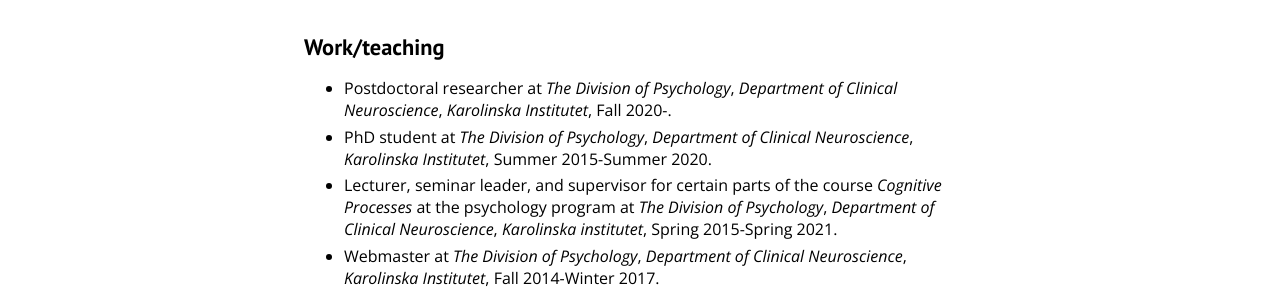
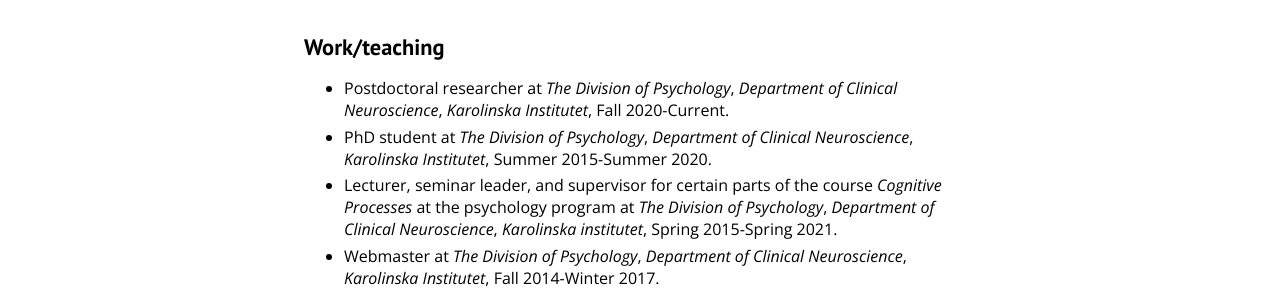
Before and after one commit to Speldosa/Speldosa.github.io, a Jekyll site: the page built from about/cv.md, in a window 1280 px wide. Shown: the part 413-707 px from the top of the page. Built offline with Jekyll 4.4.1, drawn with Linux system fonts in a browser that asks for light colours.

Commit message:
Update cv.md

```diff
--- a/about/cv.md
+++ b/about/cv.md
@@ -20,7 +20,7 @@ You can find a full list of my published papers [here](/texts/).
 
 # Work/teaching
 
-* Postdoctoral researcher at *The Division of Psychology*, *Department of Clinical Neuroscience*, *Karolinska Institutet*, Fall 2020-.
+* Postdoctoral researcher at *The Division of Psychology*, *Department of Clinical Neuroscience*, *Karolinska Institutet*, Fall 2020-Current.
 * PhD student at *The Division of Psychology*, *Department of Clinical Neuroscience*, *Karolinska Institutet*, Summer 2015-Summer 2020.
 * Lecturer, seminar leader, and supervisor for certain parts of the course *Cognitive Processes* at the psychology program at *The Division of Psychology*, *Department of Clinical Neuroscience*, *Karolinska institutet*, Spring 2015-Spring 2021.
 * Webmaster at *The Division of Psychology*, *Department of Clinical Neuroscience*, *Karolinska Institutet*, Fall 2014-Winter 2017.
```
